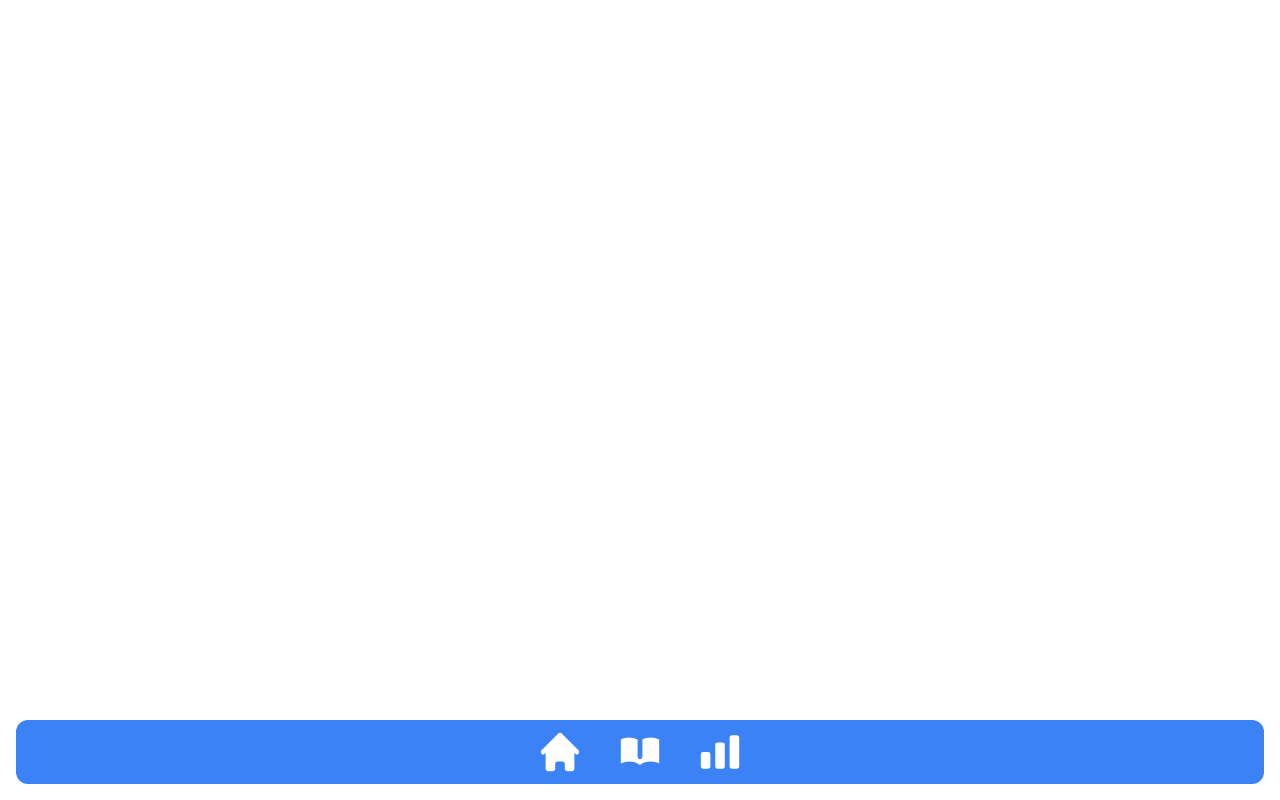
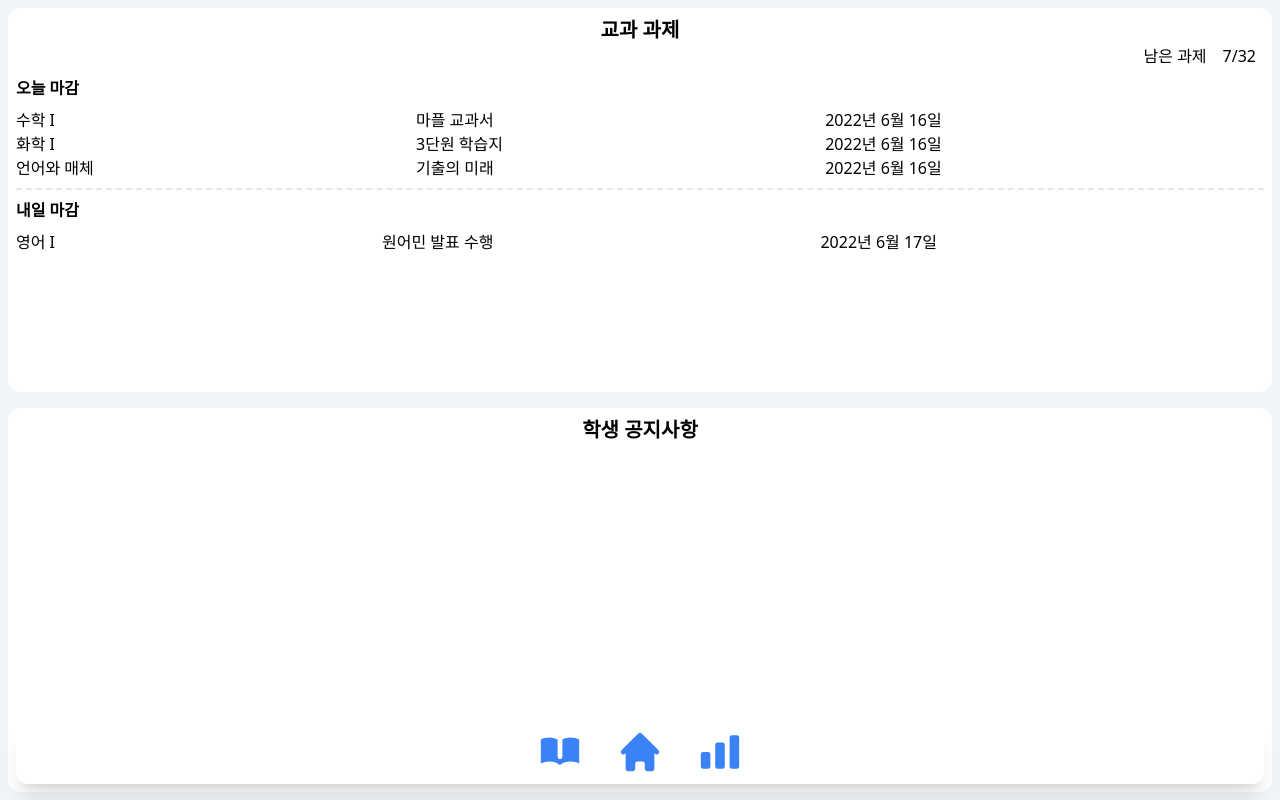
Before and after one commit to jhyunwoo/cnsanet-v2, a Next.js app: page / in a window 1280 px wide. Built offline with nearby package versions, Linux system fonts and the light colour scheme.

Commit message:
make main page

```diff
--- a/components/BottomBar.js
+++ b/components/BottomBar.js
@@ -1,21 +1,36 @@
-export default function BottomBar(){
-    return (
-    <div className='flex flex-row justify-center bg-blue-500 m-4 p-2 rounded-xl text-white fixed bottom-0 right-0 left-0'>
+export default function BottomBar() {
+  return (
+    <div className="flex flex-row justify-center bg-white m-4 p-2 rounded-xl text-blue-500 fixed bottom-0 right-0 left-0 shadow-xl">
       <div>
-        <svg xmlns="http://www.w3.org/2000/svg" className="h-12 w-12 mx-4" viewBox="0 0 20 20" fill="currentColor">
+        <svg
+          xmlns="http://www.w3.org/2000/svg"
+          className="h-12 w-12 mx-4"
+          viewBox="0 0 20 20"
+          fill="currentColor"
+        >
+          <path d="M9 4.804A7.968 7.968 0 005.5 4c-1.255 0-2.443.29-3.5.804v10A7.969 7.969 0 015.5 14c1.669 0 3.218.51 4.5 1.385A7.962 7.962 0 0114.5 14c1.255 0 2.443.29 3.5.804v-10A7.968 7.968 0 0014.5 4c-1.255 0-2.443.29-3.5.804V12a1 1 0 11-2 0V4.804z" />
+        </svg>
+      </div>
+      <div>
+        <svg
+          xmlns="http://www.w3.org/2000/svg"
+          className="h-12 w-12 mx-4"
+          viewBox="0 0 20 20"
+          fill="currentColor"
+        >
           <path d="M10.707 2.293a1 1 0 00-1.414 0l-7 7a1 1 0 001.414 1.414L4 10.414V17a1 1 0 001 1h2a1 1 0 001-1v-2a1 1 0 011-1h2a1 1 0 011 1v2a1 1 0 001 1h2a1 1 0 001-1v-6.586l.293.293a1 1 0 001.414-1.414l-7-7z" />
         </svg>
       </div>
       <div>
-        <svg xmlns="http://www.w3.org/2000/svg" className="h-12 w-12 mx-4" viewBox="0 0 20 20" fill="currentColor">
-         <path d="M9 4.804A7.968 7.968 0 005.5 4c-1.255 0-2.443.29-3.5.804v10A7.969 7.969 0 015.5 14c1.669 0 3.218.51 4.5 1.385A7.962 7.962 0 0114.5 14c1.255 0 2.443.29 3.5.804v-10A7.968 7.968 0 0014.5 4c-1.255 0-2.443.29-3.5.804V12a1 1 0 11-2 0V4.804z" />
-        </svg>
-      </div>
-      <div>
-        <svg xmlns="http://www.w3.org/2000/svg" className="h-12 w-12 mx-4" viewBox="0 0 20 20" fill="currentColor">
+        <svg
+          xmlns="http://www.w3.org/2000/svg"
+          className="h-12 w-12 mx-4"
+          viewBox="0 0 20 20"
+          fill="currentColor"
+        >
           <path d="M2 11a1 1 0 011-1h2a1 1 0 011 1v5a1 1 0 01-1 1H3a1 1 0 01-1-1v-5zM8 7a1 1 0 011-1h2a1 1 0 011 1v9a1 1 0 01-1 1H9a1 1 0 01-1-1V7zM14 4a1 1 0 011-1h2a1 1 0 011 1v12a1 1 0 01-1 1h-2a1 1 0 01-1-1V4z" />
         </svg>
       </div>
     </div>
-    )
+  );
 }
--- a/pages/_app.js
+++ b/pages/_app.js
@@ -1,12 +1,13 @@
-import '../styles/globals.css'
+import "../styles/globals.css";
+import BottomBar from "../components/BottomBar";
 
 function MyApp({ Component, pageProps }) {
   return (
-
-    <Component {...pageProps} />
-
-
-  )
+    <>
+      <Component {...pageProps} />
+      <BottomBar />
+    </>
+  );
 }
 
-export default MyApp
+export default MyApp;
--- a/pages/index.js
+++ b/pages/index.js
@@ -1,9 +1,61 @@
-import BottomBar from "../components/BottomBar"
-
 export default function Home() {
   return (
-   <div>
-    <BottomBar/>
-   </div>
+    <div className="bg-slate-100 h-screen flex flex-col">
+      <div className="bg-white rounded-xl m-2 p-2 flex-1">
+        <div className="text-center text-xl font-bold">교과 과제</div>
+        <div className="flex flex-row-reverse">
+          <div className="mx-2">7/32</div>
+          <div className="mx-2">남은 과제</div>
+        </div>
+        <div>
+          <div className="font-bold my-2">오늘 마감</div>
+          <div className="flex flex-row">
+            <div className="flex-auto">
+              <div className="flex flex-col">
+                <span>수학 I</span>
+                <span>화학 I</span>
+                <span>언어와 매체</span>
+              </div>
+            </div>
+            <div className="flex-auto">
+              <div className="flex flex-col">
+                <span>마플 교과서</span>
+                <span>3단원 학습지</span>
+                <span>기출의 미래</span>
+              </div>
+            </div>
+            <div className="flex-auto">
+              <div className="flex flex-col">
+                <span>2022년 6월 16일</span>
+                <span>2022년 6월 16일</span>
+                <span>2022년 6월 16일</span>
+              </div>
+            </div>
+          </div>
+          <div className="border-b-2 border-dashed mt-2"></div>
+          <div className="font-bold my-2">내일 마감</div>
+          <div className="flex flex-row">
+            <div className="flex-auto">
+              <div className="flex flex-col">
+                <span>영어 I</span>
+              </div>
+            </div>
+            <div className="flex-auto">
+              <div className="flex flex-col">
+                <span>원어민 발표 수행</span>
+              </div>
+            </div>
+            <div className="flex-auto">
+              <div className="flex flex-col">
+                <span>2022년 6월 17일</span>
+              </div>
+            </div>
+          </div>
+        </div>
+      </div>
+      <div className="flex-1 bg-white rounded-xl m-2 p-2">
+        <div className="text-center text-xl font-bold">학생 공지사항</div>
+      </div>
+    </div>
   );
 }
--- a/pages/login.js
+++ b/pages/login.js
@@ -1,17 +1,12 @@
-import BottomBar from "../components/BottomBar"
-
 export default function Home() {
   return (
-    <div>
-      <div>
-        <div className="m-3 p-3 bg-blue-500 rounded-xl shadow-xl shadow-blue-500 text-white text-center font-bold">
-          충남삼성고등학교
-        </div>
-        <img src="public/school_logo.gif" alt="logo" />
-        <div>STUDENT WEB</div>
+    <div className="bg-slate-100">
+      <div className="bg-blue-500 text-white m-4 p-4 pl-6 rounded-xl">
+        <div className="text-2xl font-bold mb-4">충남삼성고등학교</div>
+        <div className="text-lg my-2">STUDENT WEB</div>
         <div>아이디</div>
         <form>
-          <input></input>
+          <input type="text" placeholder="아이디를 입력해주세요."></input>
         </form>
         <div>비밀번호</div>
         <form>
--- a/pages/schedule.js
+++ b/pages/schedule.js
@@ -1,6 +1,6 @@
 import { useState } from 'react'
 import { Tab } from '@headlessui/react'
-import BottomBar from "../components/BottomBar"
+
 
 function classNames(...classes) {
   return classes.filter(Boolean).join(' ')
--- a/pages/schoolmeal.js
+++ b/pages/schoolmeal.js
@@ -1,6 +1,5 @@
 import { useState } from 'react'
 import { Tab } from '@headlessui/react'
-import BottomBar from "../components/BottomBar"
 
 function classNames(...classes) {
   return classes.filter(Boolean).join(' ')
```
